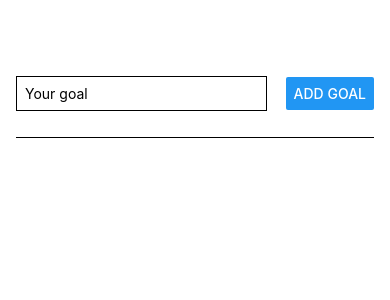
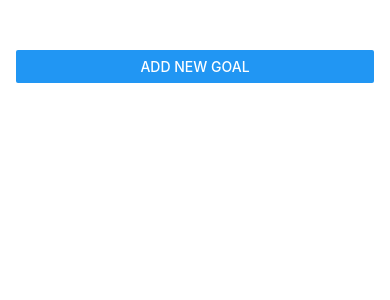
Before and after one commit to Shubhkarman/RNCourse, a React Native app: screen / in a window 390 px wide. Shown: the top 300 px of the page. Built offline with nearby package versions, Linux system fonts and the light colour scheme.

Commit message:
Added modal

```diff
--- a/App.js
+++ b/App.js
@@ -6,12 +6,20 @@ import { GoalInput } from './components/GoalInput';
 export default function App() {
 
   const [courseGoals, setCousreGoals] = useState([]);
-
+  const [isModalVisible, setModalValue] = useState(false);
 
   function addGoalHandler(enteredGoalText) {
     const newCourseGoal = { text: enteredGoalText, key: Math.random().toString() };
     setCousreGoals((currentCourseGoals) => [...currentCourseGoals, newCourseGoal])
     console.log(newCourseGoal)
+  }
+
+  function makeModalVisible(){
+    setModalValue(true);
+  }
+
+  function makeModalInVisible(){
+    setModalValue(false);
   }
 
 
@@ -26,14 +34,13 @@ export default function App() {
         return cond;
 
       })
-    }
-
-    )
+    })
   }
 
   return (
     <View style={styles.container}>
-      <GoalInput addGoalHandler={addGoalHandler} />
+      <Button title='Add new goal' onPress={makeModalVisible}/>
+      <GoalInput addGoalHandler={addGoalHandler} makeModalInVisible={makeModalInVisible} isModalVisible={isModalVisible} />
       <View style={styles.goalsContainer}>
         <FlatList
           data={courseGoals}
--- a/components/GoalInput.js
+++ b/components/GoalInput.js
@@ -1,4 +1,4 @@
-import { View, TextInput, Button, StyleSheet } from 'react-native'
+import { View, TextInput, Button, StyleSheet, Modal, Image } from 'react-native'
 import { useState } from 'react';
 
 
@@ -17,15 +17,28 @@ export function GoalInput(props) {
 
 
     return (
+        <Modal visible={props.isModalVisible} animationType='slide'>
             <View style={styles.inputContainer}>
+                <Image source={require('../assets/favicon.png')}/>
                 <TextInput
                     placeholder='Your goal'
                     style={styles.textInput}
                     value={enteredGoalText}
                     onChangeText={goalInputHandler}
                 ></TextInput>
-            <Button title='Add goal' onPress={addGoalHandler}></Button>
-        </View>);
+                <View style={styles.buttonContainer}>
+                    <View style={styles.button}>
+                        <Button title='Add goal' onPress={addGoalHandler} color='#999999'></Button>
+                    </View>
+                    <View style={styles.button}>
+                        <Button title='Cancel' onPress={props.makeModalInVisible} color='#999999'></Button>
+                    </View>
+
+
+                </View>
+            </View>
+        </Modal>
+    );
 }
 
 
@@ -35,18 +48,27 @@ const styles = StyleSheet.create({
 
     inputContainer: {
         flex: 1,
-        flexDirection: 'row',
-        justifyContent: 'space-between',
+        flexDirection: 'column',
+        justifyContent: 'center',
         alignItems: 'center',
         marginBottom: 10,
         borderBottomWidth: 1,
+        backgroundColor: '#311b6e'
     },
     textInput: {
         borderWidth: 1,
         boarderColor: '#cccccc',
         width: '70%',
         marginRight: 8,
-        padding: 8
+        padding: 8,
+        color: '#FFFFFF'
     },
+    buttonContainer: {
+        flexDirection: 'row'
+    },
+    button: {
+        width: 100,
+        marginHorizontal: 8
+    }
 
 });
```
Lines whose indentation alone changed are shown as unchanged.
